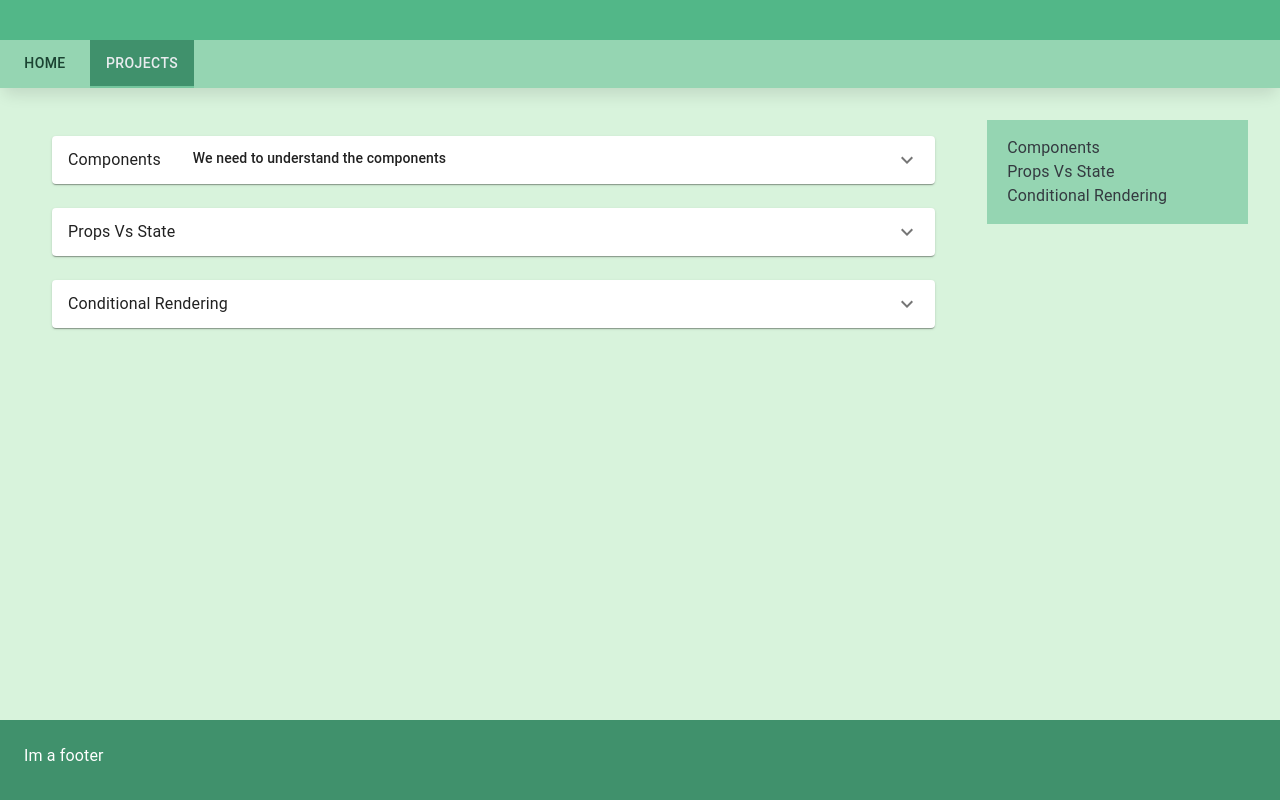
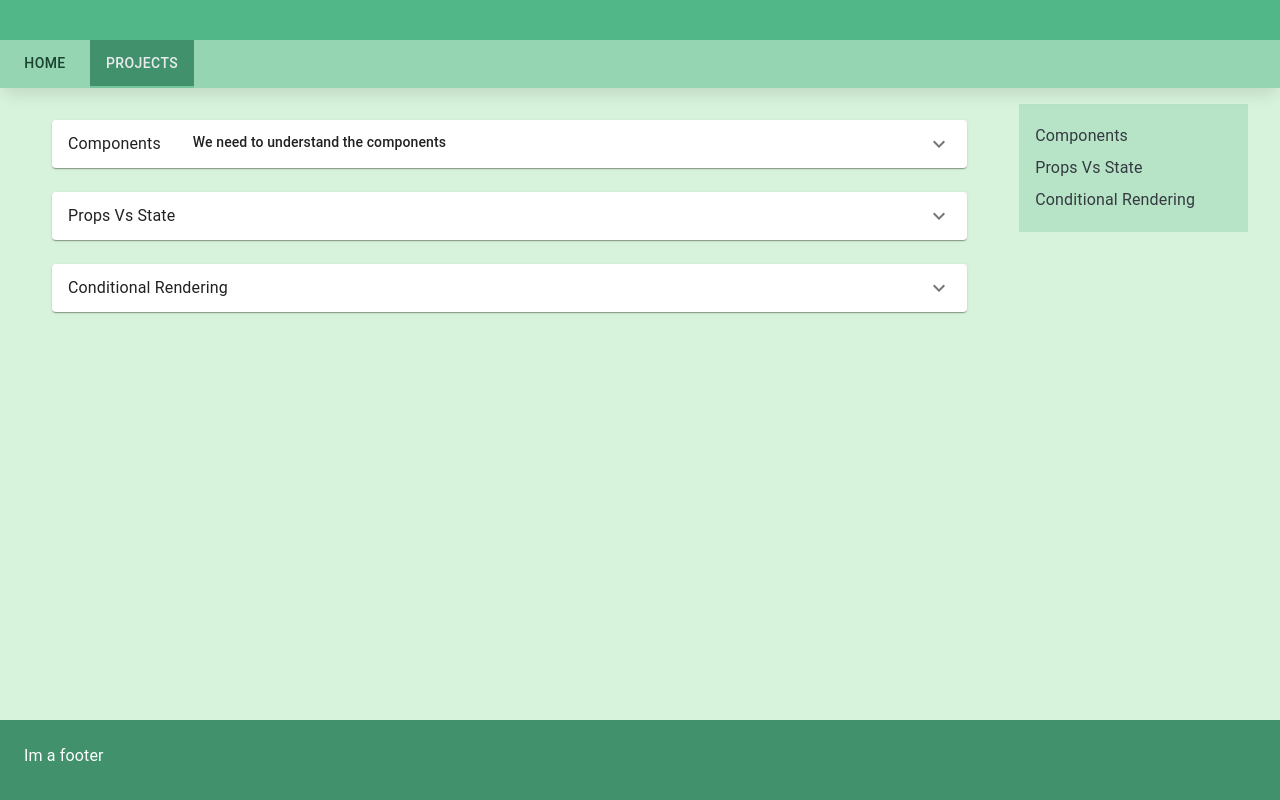
Before and after one commit to raymanu404/infinity_portfolio, a React (Vite) app: page /projects/knowledge_hub in a window 1280 px wide. Built offline with nearby package versions, Linux system fonts and the light colour scheme; a web font is replaced by a local one.

Commit message:
refactor theme, sidebar nav

```diff
--- a/src/Shared/Utils/Helpers/styled-components.ts
+++ b/src/Shared/Utils/Helpers/styled-components.ts
@@ -1,5 +1,7 @@
+import SectionContentList from '@/pages/Projects/KnowledgeHub/Components/SectionContentList'
 import { theme } from '@/theme'
 import { Box, Container, styled } from '@mui/material'
+import React from 'react'
 
 const CenteredBox = styled(Container)`
   display: flex;
--- a/src/modules/Layout/Components/Navbar.tsx
+++ b/src/modules/Layout/Components/Navbar.tsx
@@ -29,7 +29,7 @@ export const Navbar = () => {
         top: 0,
         zIndex: 1,
         borderRadius: '0 0 10px 10px',
-        boxShadow: '0px 10px 15px -3px rgba(0,0,0,0.1)',
+        boxShadow: theme.custom.boxShadows?.main,
       }}
     >
       <Tabs value={value} onChange={handleChange} aria-label="basic tabs example" sx={{ ...tabsSx }}>
--- a/src/pages/Projects/KnowledgeHub/Components/SideNavigation.tsx
+++ b/src/pages/Projects/KnowledgeHub/Components/SideNavigation.tsx
@@ -1,32 +1,44 @@
 import { BoxCardContent } from '@/Shared/Utils/Helpers/styled-components'
 import { theme } from '@/theme'
-import { Link, Typography } from '@mui/material'
+import { Box, Link, SxProps, Typography } from '@mui/material'
 import React from 'react'
 import { LEARNING_SECTIONS } from '../constants'
+import { useLocation } from 'react-router-dom'
+
+const isActive: SxProps = {
+  color: theme.custom.specialPalette?.variantMain,
+  backgroundColor: theme.custom.specialPalette?.variant[500],
+}
 
 const SideNavigation: React.FC = () => {
+  const { hash } = useLocation()
+  const isActiveLinkSx = (elemId: string) => (hash.includes(elemId) ? isActive : {})
+
   return (
-    <BoxCardContent
+    <Box
       sx={{
-        backgroundColor: theme.custom.specialPalette?.variant[300],
+        backgroundColor: theme.custom.specialPalette?.variant[200],
         flexGrow: 0,
         alignSelf: 'baseline',
         position: 'sticky',
         top: `calc(40px + ${theme.spacing(4)})`,
         flexBasis: '20%',
+        padding: `${theme.spacing(2)} 0`,
       }}
     >
-      {LEARNING_SECTIONS.map((item) => (
+      {LEARNING_SECTIONS.map(({ elementId, title }) => (
         <Link
-          key={item.elementId}
-          href={`#${item.elementId}`}
-          underline="hover"
+          key={elementId}
+          href={`#${elementId}`}
+          underline="none"
           sx={{ color: `${theme.custom.specialPalette?.variantSecondaryDark}` }}
         >
-          <Typography>{item.title}</Typography>
+          <Typography sx={{ padding: `${theme.spacing(0.5)} ${theme.spacing(2)}`, ...isActiveLinkSx(elementId) }}>
+            {title}
+          </Typography>
         </Link>
       ))}
-    </BoxCardContent>
+    </Box>
   )
 }
 
--- a/src/pages/Projects/KnowledgeHub/index.tsx
+++ b/src/pages/Projects/KnowledgeHub/index.tsx
@@ -6,7 +6,7 @@ import { theme } from '@/theme'
 
 const KnowledgeHub: React.FC = () => {
   return (
-    <Box sx={{ padding: `${theme.spacing(2)}`, margin: `0${theme.spacing(2)}` }}>
+    <Box sx={{ padding: `${theme.spacing(2)}`, margin: `0 ${theme.spacing(2)}` }}>
       <Stack spacing={{ xs: 1, sm: 2, md: 4 }} direction={{ xs: 'column-reverse', sm: 'row' }}>
         <MainContent />
         <SideNavigation />
--- a/src/theme.tsx
+++ b/src/theme.tsx
@@ -2,11 +2,6 @@ import { Theme } from '@emotion/react'
 import { createTheme, PaletteOptions, ThemeOptions } from '@mui/material/styles'
 
 declare module '@mui/material/styles' {}
-
-interface CustomThemeOptions {
-  extraColors?: ExtraActionsPalette
-  specialPalette?: BasicPalette
-}
 
 interface VariantColor {
   200?: string
@@ -27,11 +22,24 @@ interface BasicPalette {
   variantSecondaryDark?: string
   variant: VariantColor
 }
+
 interface ExtraActionsPalette {
   warningLight?: string
   successDark?: string
 }
-interface CustomTheme extends Theme, CustomThemeOptions {}
+
+type Variant = 'main' | 'secondary' | 'tertiary'
+
+type VariantT = {
+  [key in Variant]?: string
+}
+
+interface CustomTheme extends Theme {
+  extraColors?: ExtraActionsPalette
+  specialPalette?: BasicPalette
+  boxShadows?: VariantT
+  borderRadiusContainer?: VariantT
+}
 
 const localTheme: ThemeOptions = {
   palette: {
@@ -77,6 +85,12 @@ const customTheme: CustomTheme = {
       700: '#1B4332',
     },
   },
+  boxShadows: {
+    main: '0px 10px 15px -3px rgba(0,0,0,0.1)',
+  },
+  borderRadiusContainer: {
+    main: '1rem',
+  },
 }
 
 const theme = { ...createTheme(localTheme), custom: customTheme }
```
